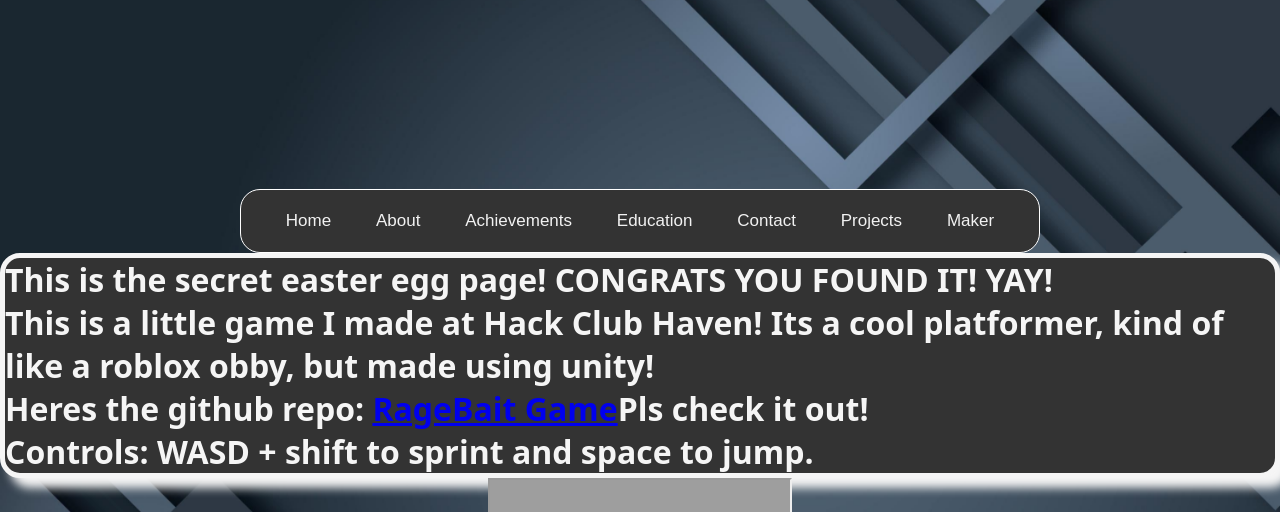
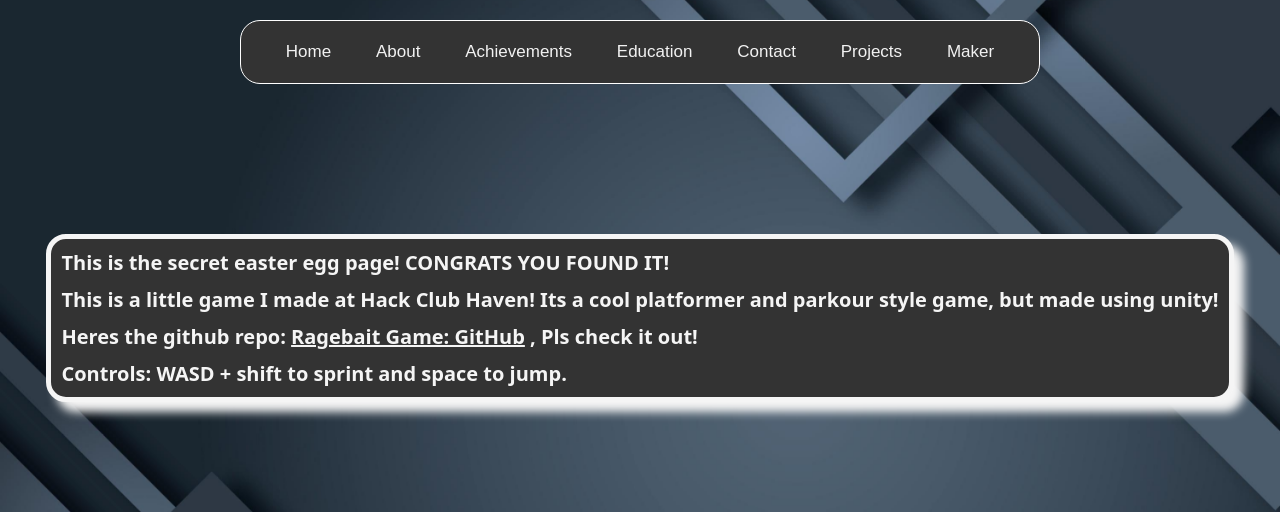
Before and after one commit to KaartikBhatia/Portfolio, a Flask app: page /ee_page in a window 1280 px wide. Shown: the top 512 px of the page. Run offline with Flask 3, Linux system fonts and the light colour scheme; some web fonts are replaced; grey boxes are pictures that could not be loaded.

Commit message:
fixed ee_page

```diff
--- a/static/other_styles.css
+++ b/static/other_styles.css
@@ -29,14 +29,13 @@ body {
 }
 
 .overlay {
-  position: fixed;
+  position: relative;
   inset: 0;
   z-index: 10;
   display: flex;
   flex-direction: column;
   align-items: center;
-  pointer-events: none;
-  justify-content: center;
+  justify-content: flex-start;
 }
 
 .overlay .topnav {
@@ -108,8 +107,20 @@ body {
   background-color:#333;
   border: 5px solid whitesmoke;
   box-shadow: 10px 10px 10px whitesmoke;
+  margin-bottom: 10px;
+}
 
+.ee_text {
+  margin: 10px 10px 10px 10px;
 }
+
+
+hr {
+  height: 150px;
+  background-color: transparent;
+  border: none;
+}
+
 
 .project1, .project2{
   border-radius: 10px;
--- a/templates/ee_page.html
+++ b/templates/ee_page.html
@@ -19,6 +19,7 @@
                 <div class="top-row">
                     <a class="icon" onclick="toggleMenu()">☰</a>
                 </div>
+
                 <div class="menu-links">
                     <a href = "{{ url_for('home_page') }}">Home</a>
                     <a href="{{ url_for('about_me') }}">About</a>
@@ -29,13 +30,14 @@
                     <a href="{{ url_for('maker') }}">Maker</a>
                 </div>
             </div>
-            <div class="square">
-                    <h1>This is the secret easter egg page! CONGRATS YOU FOUND IT! YAY!</h1>
-                    <h1>This is a little game I made at Hack Club Haven! Its a cool platformer, kind of like a roblox obby, but made using unity!</h1>
-                    <h1>Heres the github repo: <a href = "https://github.com/KaartikBhatia/RageBaitGame">RageBait Game</a>Pls check it out!</h1>
-                    <h1>Controls: WASD + shift to sprint and space to jump.</h1>
-            </div>
-            <iframe src = "https://kaartikbhatia.itch.io/ragebaitgame"/>
+            <hr>
+                <div class="square" style = "font-size: 10px !important;">
+                        <h1 class = "ee_text">This is the secret easter egg page! CONGRATS YOU FOUND IT!</h1>
+                        <h1 class = "ee_text">This is a little game I made at Hack Club Haven! Its a cool platformer and parkour style game, but made using unity!</h1>
+                        <h1 class = "ee_text">Heres the github repo: <a style = "color: whitesmoke !important;" href = "https://github.com/KaartikBhatia/RageBaitGame/tree/main" target = "_blank">Ragebait Game: GitHub</a> , Pls check it out!</h1>
+                        <h1 class = "ee_text">Controls: WASD + shift to sprint and space to jump.</h1>
+                </div>
+                <iframe src="https://itch.io/embed-upload/20563939?color=333333" allowfullscreen="" width="980" height="640" style="margin: 100px 0px 0px 0px; border: 10px solid #333; border-radius: 10px;"><a href="https://kaartikbhatia.itch.io/ragebaitgame"></a></iframe>
         </div>
         <script>
             function toggleMenu() {
```
